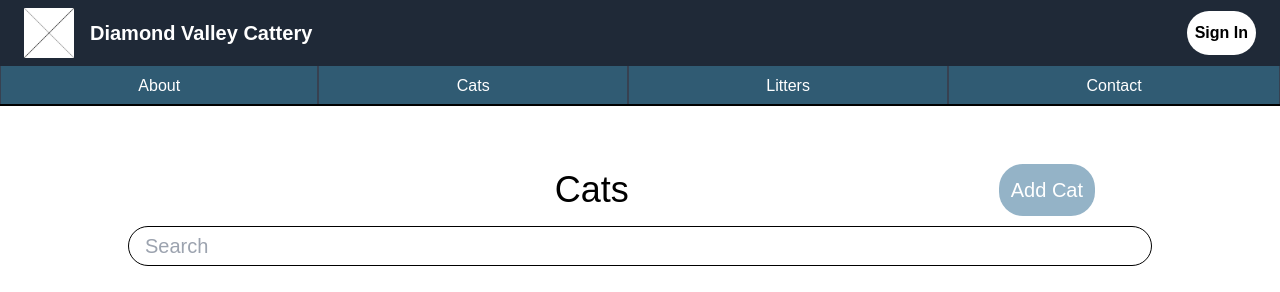
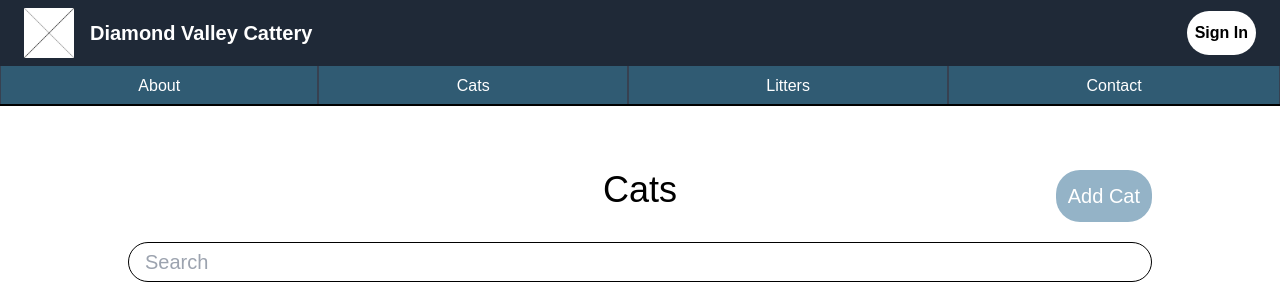
Before and after one commit to afern140/Diamond-Valley-Cattery-Website, a Next.js app: page /cats in a window 1280 px wide. Shown: the top 292 px of the page. Built offline with nearby package versions, Linux system fonts and the light colour scheme; no server answers; the database is empty.

Commit message:
styleCatlist

```diff
--- a/app/cats/catlist.js
+++ b/app/cats/catlist.js
@@ -243,9 +243,8 @@ export default function CatList() {
 	return (
 		<main className="w-full flex-col justify-center text-black text-xl font-normal bg-white">
       <div>
-        <div className=" grid grid-flow-col">
-          <div className="" />
-          <h1 className=" font-normal m-auto text-4xl flex text-center justify-center text-black pt-16 pb-4">Cats</h1>
+        <div className=" flex pb-4">
+          <h1 className=" font-normal m-auto text-4xl flex text-center justify-center text-black">Cats</h1>
           <div className="pt-12 flex">
             <Link href="/addcat" className="m-auto">
               <button className=" bg-cat-gray-1 p-3 rounded-3xl text-white">Add Cat</button>
--- a/app/cats/page.js
+++ b/app/cats/page.js
@@ -148,14 +148,13 @@ export default function Page() {
 	return (
 		<main className="w-full flex-col justify-center text-black text-xl font-normal bg-white">
 	<div>
-		<div className=" grid grid-flow-col">
-		<div className="" />
-		<h1 className=" font-normal m-auto text-4xl flex text-center justify-center text-black pt-16 pb-4">Cats</h1>
-		<div className="pt-12 flex">
-			<Link href="/addcat" className="m-auto">
-			<button className=" bg-cat-gray-1 p-3 rounded-3xl text-white">Add Cat</button>
-			</Link>
-		</div>
+		<div className="flex w-4/5 mx-auto pt-16 pb-8">
+			<h1 className=" font-normal text-4xl text-black mx-auto flex">Cats</h1>
+			<div className="flex mx-auto right-0 fixed -translate-x-[10vw]">
+				<Link href="/addcat" className="m-auto">
+				<button className=" bg-cat-gray-1 p-3 rounded-3xl text-white">Add Cat</button>
+				</Link>
+			</div>
 		</div>
 		{/* Search Field */}
 		<div className="align-middle justify-center flex">
```
